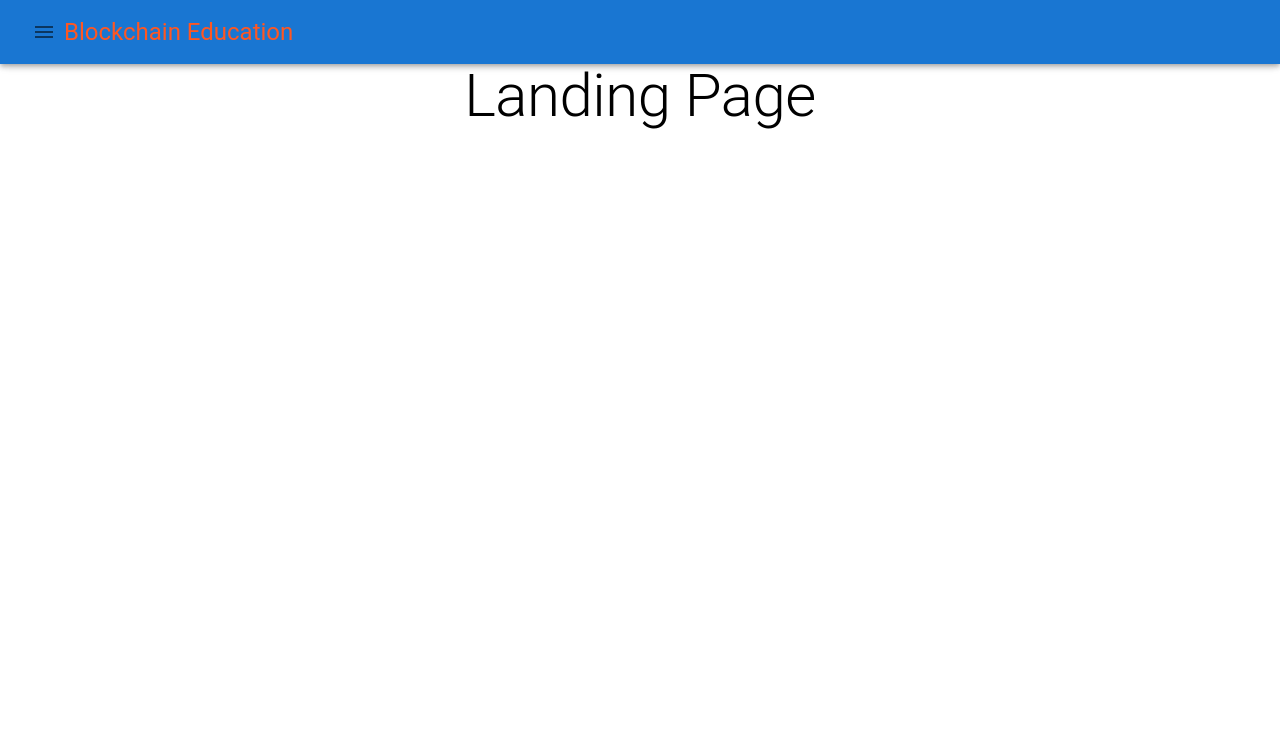
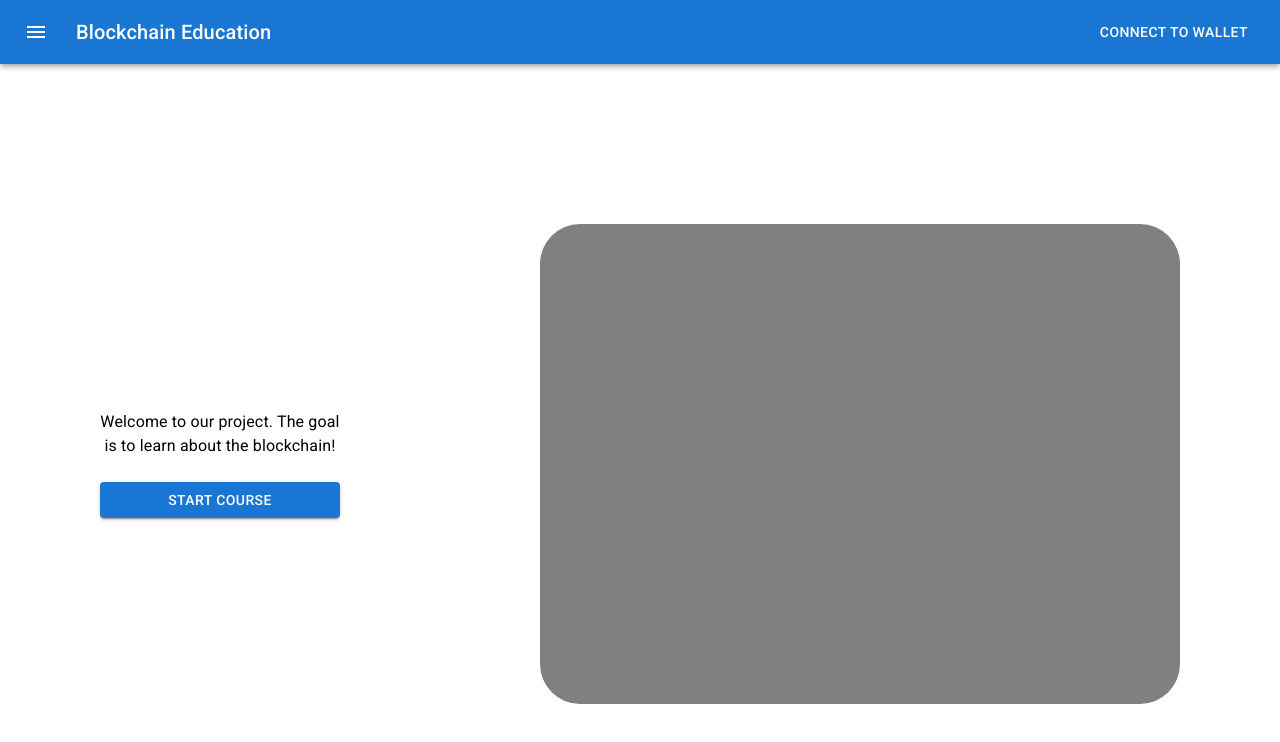
Before and after one commit to KyleStrout/Gator.sol, a React (Create React App) app: page / in a window 1280 px wide. Shown: the top 742 px of the page. Built offline with nearby package versions, Linux system fonts and the light colour scheme.

Commit message:
add stuff to landing page

```diff
--- a/public/index.html
+++ b/public/index.html
@@ -24,6 +24,14 @@
       work correctly both with client-side routing and a non-root public URL.
       Learn how to configure a non-root public URL by running `npm run build`.
     -->
+    <link
+      rel="stylesheet"
+      href="https://fonts.googleapis.com/css?family=Roboto:300,400,500,700&display=swap"
+    />
+    <link
+      rel="stylesheet"
+      href="https://fonts.googleapis.com/icon?family=Material+Icons"
+    />
     <title>React App</title>
   </head>
   <body>
--- a/src/components/App/App.js
+++ b/src/components/App/App.js
@@ -3,19 +3,11 @@
 import LandingPage from "../LandingPage";
 import About from "../About";
 import React from "react";
-import { ThemeProvider, makeStyles } from "@mui/styles";
+import { ThemeProvider } from "@mui/styles";
 import { createTheme } from "@mui/material/styles";
-//import { Route, Switch, Link } from 'react-router-dom';
-import { render } from "react-dom";
-import { BrowserRouter, Routes, Route } from "react-router-dom";
-import { useState, useEffect } from "react";
-import Typography from "@mui/material/Typography";
-import Container from "@mui/material/Container";
-import Paper from "@mui/material/Paper";
-import Grid from "@mui/material/Grid";
-import AppBar from "@mui/material/AppBar";
-import { IconButton, Toolbar } from "@mui/material";
-import MenuIcon from "@mui/icons-material/Menu";
+import Box from "@mui/material/Box";
+import { Routes, Route } from "react-router-dom";
+import Navbar from "../Navbar";
 import "./App.css";
 
 const theme = createTheme({
@@ -29,20 +21,14 @@ const theme = createTheme({
 
 function App() {
   return (
-    <div className="App">
+    <Box
+      sx={{
+        width: "100%",
+        height: "100%",
+      }}
+    >
       <ThemeProvider theme={theme}>
-        <Container>
-          <AppBar>
-            <Toolbar>
-              <IconButton>
-                <MenuIcon />
-              </IconButton>
-              <Typography variant="h5" color="#ff5722" align="center">
-                Blockchain Education
-              </Typography>
-            </Toolbar>
-          </AppBar>
-        </Container>
+        <Navbar />
 
         <Routes>
           <Route exact path="/" element={<LandingPage />}></Route>
@@ -50,7 +36,7 @@ function App() {
           <Route path="/home" element={<LandingPage />}></Route>
         </Routes>
       </ThemeProvider>
-    </div>
+    </Box>
   );
 }
 
--- a/src/components/LandingPage/LandingPage.js
+++ b/src/components/LandingPage/LandingPage.js
@@ -1,17 +1,44 @@
 import React from "react";
-import { Switch, Route, Link } from "react-router-dom";
-import { makeStyles, themeProvider } from "@mui/material";
-import { Button } from "@mui/material";
-import Container from "@mui/material/Container";
-import Typography from "@mui/material/Typography";
+import Button from "@mui/material/Button";
+import Box from "@mui/material/Box";
+import { Typography } from "@mui/material";
 
-function LandingPage(props) {
+function LandingPage() {
   return (
-    <div>
-      <Container>
-        <Typography variant="h2">Landing Page</Typography>
-      </Container>
-    </div>
+    <Box
+      sx={{
+        width: "100%",
+        height: "100%",
+        justifyContent: "space-around",
+        alignItems: "center",
+        display: "flex",
+      }}
+    >
+      <Box
+        sx={{
+          display: "flex",
+          flexDirection: "column",
+          width: "15rem",
+          textAlign: "center",
+          justifyContent: "center",
+        }}
+      >
+        <Typography mb={3}>
+          Welcome to our project. The goal is to learn about the blockchain!
+        </Typography>
+        <Button variant="contained"> Start Course </Button>
+      </Box>
+      <Box
+        sx={{
+          display: "flex",
+          flexDirection: "column",
+          width: "40rem",
+          height: "30rem",
+          borderRadius: "2.5rem",
+          backgroundColor: "gray",
+        }}
+      ></Box>
+    </Box>
   );
 }
 
--- /dev/null
+++ b/src/components/Navbar/Navbar.js
@@ -0,0 +1,32 @@
+import * as React from "react";
+import AppBar from "@mui/material/AppBar";
+import Box from "@mui/material/Box";
+import Toolbar from "@mui/material/Toolbar";
+import Typography from "@mui/material/Typography";
+import Button from "@mui/material/Button";
+import IconButton from "@mui/material/IconButton";
+import MenuIcon from "@mui/icons-material/Menu";
+
+export default function Navbar() {
+  return (
+    <Box sx={{ flexGrow: 1 }}>
+      <AppBar position="static">
+        <Toolbar>
+          <IconButton
+            size="large"
+            edge="start"
+            color="inherit"
+            aria-label="menu"
+            sx={{ mr: 2 }}
+          >
+            <MenuIcon />
+          </IconButton>
+          <Typography variant="h6" component="div" sx={{ flexGrow: 1 }}>
+            Blockchain Education
+          </Typography>
+          <Button color="inherit">Connect to Wallet</Button>
+        </Toolbar>
+      </AppBar>
+    </Box>
+  );
+}
--- /dev/null
+++ b/src/components/Navbar/index.js
@@ -0,0 +1,2 @@
+import Navbar from "./Navbar";
+export default Navbar;
--- a/src/index.css
+++ b/src/index.css
@@ -7,6 +7,11 @@ body {
   -moz-osx-font-smoothing: grayscale;
 }
 
+body, html, #root {
+  width: 100%;
+  height: 100%;
+}
+
 code {
   font-family: source-code-pro, Menlo, Monaco, Consolas, 'Courier New',
     monospace;
```
Also changed, not shown: src/components/Navbar/Navbar.css (added), 1 other file (tests, documents, lock files or other folders).
